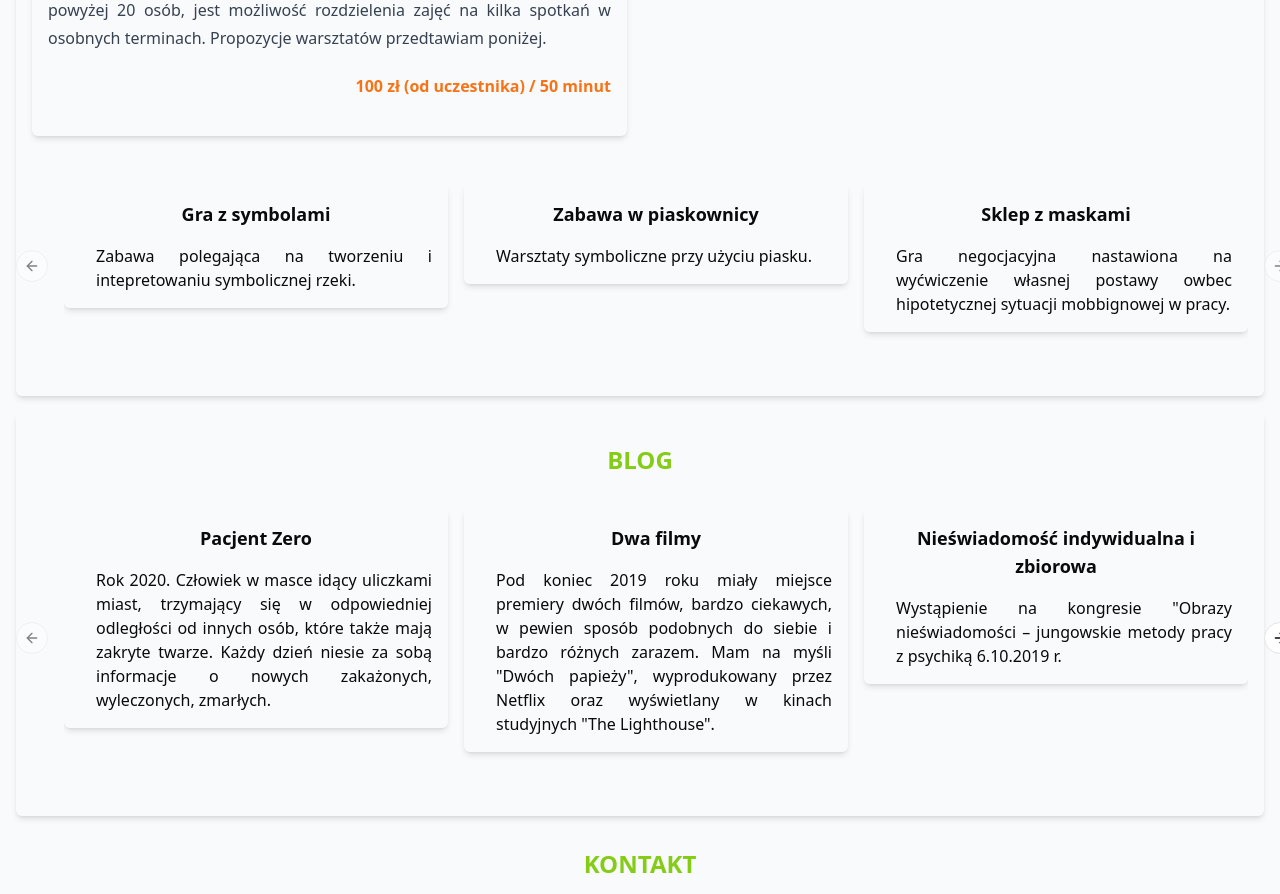
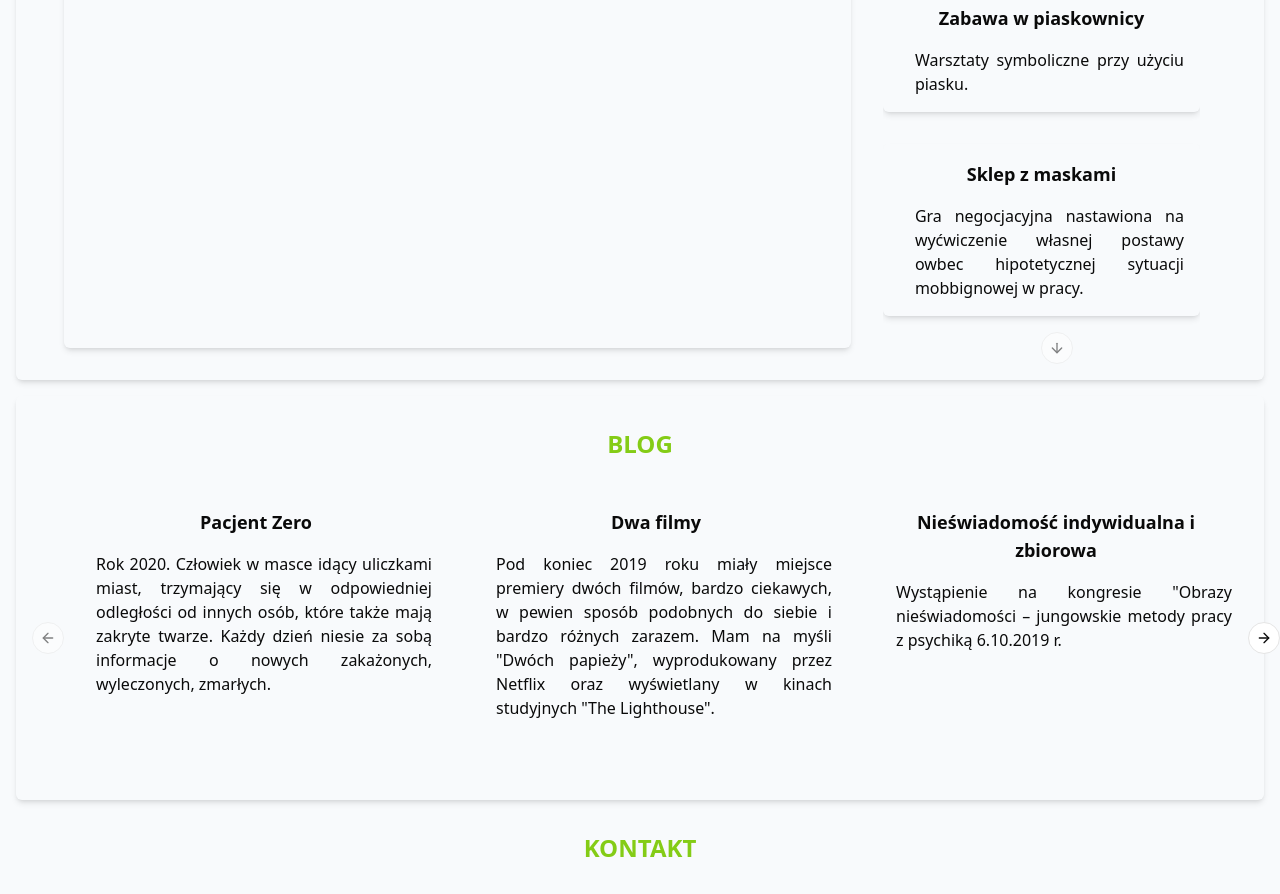
Before and after one commit to lukaszchwalisz/gab, a Next.js app: page / in a window 1280 px wide. Shown: the part 2089-2983 px from the top of the page. Built offline with nearby package versions, Linux system fonts and the light colour scheme.

Commit message:
add bento style

```diff
--- a/src/app/page.tsx
+++ b/src/app/page.tsx
@@ -1,7 +1,7 @@
 /* eslint-disable react/no-unescaped-entities */
 
 import Image from "next/image";
-
+import Link from "next/link";
 import {
   Carousel,
   CarouselContent,
@@ -72,17 +72,19 @@
       </div>
     </div>
 
-      <div className="prose prose-base lg:flex lg:space-x-4 text-justify">
+      <div className="container lg:flex lg:space-x-4 text-justify">
+
       <div className="p-4 mb-4 rounded-md shadow-md ">
       <h2 className="text-center font-bold mb-4">WARSZTATY</h2>
       <p className="">Zajęcia grupowe mogą być uzupełnieniem do procesu terapeutycznego albo odpowiadać na konkretne zapotrzebowania uczestników. Warsztat odbywa się przy zgłoszeniu co najmniej 8 osób. W wypadku większej grupy, powyżej 20 osób, jest możliwość rozdzielenia zajęć na kilka spotkań w osobnych terminach. Propozycje warsztatów przedtawiam poniżej.</p>
       <p className="font-semibold text-orange-500 text-right mt-2">100 zł (od uczestnika) / 50 minut</p>
       </div>
-      </div>
 
-    <div className="container lg:flex lg:space-x-4 m-4 p-4  text-justify">
 
-      <Carousel>
+
+    <div className="container flex lg:flex lg:space-x-4 m-4 p-4  text-justify">
+
+          <Carousel orientation="vertical">
           <CarouselContent className="">
 
           <CarouselItem className="md:basis-1/2 lg:basis-1/3">
@@ -108,11 +110,13 @@
           </CarouselItem>
 
         </CarouselContent>
-        <CarouselPrevious />
-        <CarouselNext />
+        <CarouselPrevious className="m-4"/>
+      <CarouselNext className="m-4"/>
       </Carousel>
 
     </div>
+    </div>
+
     </div>
 
     <div className="p-4 mb-4 rounded-md shadow-md">
@@ -123,7 +127,7 @@
         <CarouselContent className="md:basis-1/2 lg:basis-1/3">
 
           <CarouselItem className="md:basis-1/2 lg:basis-1/3">
-          <div className="p-4 mb-4 rounded-md shadow-md space-x-4">
+          <div className="p-4 mb-4 space-x-4">
 
           <h3 className="text-center font-bold mb-4">Pacjent Zero</h3>
 
@@ -132,21 +136,21 @@
           </CarouselItem>
 
           <CarouselItem className="md:basis-1/2 lg:basis-1/3">
-          <div className="p-4 mb-4 rounded-md shadow-md space-x-4">
+          <div className="p-4 mb-4 space-x-4">
           <h3 className="text-center font-bold mb-4">Dwa filmy</h3>
           <p className="">Pod koniec 2019 roku miały miejsce premiery dwóch filmów, bardzo ciekawych, w pewien sposób podobnych do siebie i bardzo różnych zarazem. Mam na myśli "Dwóch papieży", wyprodukowany przez Netflix oraz wyświetlany w kinach studyjnych "The Lighthouse".</p>
           </div>
           </CarouselItem>
 
           <CarouselItem className="md:basis-1/2 lg:basis-1/3">
-          <div className="p-4 mb-4 rounded-md shadow-md space-x-4">
+          <div className="p-4 mb-4 space-x-4">
           <h3 className="text-center font-bold mb-4">Nieświadomość indywidualna i zbiorowa</h3>
           <p className="">Wystąpienie na kongresie "Obrazy nieświadomości – jungowskie metody pracy z psychiką 6.10.2019 r.</p>
           </div>
           </CarouselItem>
 
           <CarouselItem className="md:basis-1/2 lg:basis-1/3">
-          <div className="p-4 mb-4 rounded-md shadow-md space-x-4">
+          <div className="p-4 mb-4 space-x-4">
           <h3 className="text-center font-bold mb-4">Golem: archetypowy mit czy miejska legenda?</h3>
           <p className="">Pod koniec sesji pacjentka spytała mnie o figurkę, która znajdowała się w moim gabinecie. Figurka przedstawiała słonia, który nosił na sobie zegar.</p>
 
@@ -155,7 +159,7 @@
           </CarouselItem>
 
           <CarouselItem className="md:basis-1/2 lg:basis-1/3">
-          <div className="p-4 mb-4 rounded-md shadow-md space-x-4">
+          <div className="p-4 mb-4 space-x-4">
           <h3 className="text-center font-bold mb-4">Sny a nieświadomy sens</h3>
           <p className="">W rozdziale „Podróże” we książce „Wspomnienia, sny, myśli” C.G. Jung przytoczył sen, który miał podczas podróży do Tunisu.</p>
 
@@ -172,10 +176,12 @@
           </CarouselItem>
 
         </CarouselContent>
-        <CarouselPrevious />
-      <CarouselNext />
+        <CarouselPrevious className="m-4"/>
+      <CarouselNext className="m-4"/>
     </Carousel>
+
     </div>
+
 
     </div>
 
@@ -186,6 +192,123 @@
 
     </div>
 
+    {/* <div className="grid justify-center m-4 mt-20 mb-20 lg:mx-20 xl:mx-40 2xl:mx-80">
+
+
+        <div className="grid gap-4 justify-center m-4 sm:grid-cols-2 md:grid-cols-2 xl:grid-cols-3 2xl:grid-cols-3">
+
+          <div className="flex flex-col items-start max-w-sm p-6 bg-blue-50 border border-gray-200 rounded-lg shadow dark:bg-gray-800 dark:border-gray-700">
+            <div>
+              <Link href="about">
+                <h5 className="mb-2 text-2xl font-bold tracking-tight text-gray-900 dark:text-slate-500">
+                  O nas
+                </h5>
+              </Link>
+              <p className="mb-3 font-normal text-gray-700 dark:text-slate-300">
+                Poczytaj o historii powstania stowarzyszenia "OSA",
+                najciekawszych wydarzeniach, sprawozdaniach i strukturze
+                organizacyjnej.
+              </p>
+            </div>
+            <div className="mt-auto">
+              <Link href="about"
+                className="inline-flex items-center px-3 py-2 text-sm font-medium text-center text-white bg-blue-700 hover:bg-blue-800 rounded-lg  focus:ring-4 focus:outline-none focus:ring-blue-300 dark:bg-indigo-600 dark:hover:bg-indigo-700 dark:focus:ring-blue-800"
+              >
+                Sprawdź
+                <svg
+                  className="rtl:rotate-180 w-3.5 h-3.5 ms-2"
+                  aria-hidden="true"
+                  xmlns="http://www.w3.org/2000/svg"
+                  fill="none"
+                  viewBox="0 0 14 10"
+                >
+                  <path
+                    stroke="currentColor"
+                    strokeLinecap="round"
+                    strokeLinejoin="round"
+                    strokeWidth="2"
+                    d="M1 5h12m0 0L9 1m4 4L9 9"
+                  />
+                </svg>
+              </Link>
+            </div>
+          </div>
+
+          <div className="flex flex-col items-start max-w-sm p-6 border bg-blue-50 border-gray-200 rounded-lg shadow dark:bg-gray-800 dark:border-gray-700">
+            <div>
+              <Link href="projekty">
+                <h5 className="mb-2 text-2xl font-bold tracking-tight text-gray-900 dark:text-slate-500">
+                  Projekty
+                </h5>
+              </Link>
+              <p className="mb-3 font-normal text-gray-700 dark:text-slate-300">
+                Aktualności z działalności stowarzyszenia "OSA": realizowane
+                projekty, ważne komunikaty, współpraca i możliwość
+                dofinansowania działalności stowarzyszenia.
+              </p>
+            </div>
+            <div className="mt-auto">
+              <Link href="projekty"
+                className="inline-flex items-center px-3 py-2 text-sm font-medium text-center text-white bg-blue-700 hover:bg-blue-800 rounded-lg focus:ring-4 focus:outline-none focus:ring-blue-300 dark:bg-indigo-600 dark:hover:bg-indigo-700 dark:focus:ring-blue-800"
+              >
+                Sprawdź
+                <svg
+                  className="rtl:rotate-180 w-3.5 h-3.5 ms-2"
+                  aria-hidden="true"
+                  xmlns="http://www.w3.org/2000/svg"
+                  fill="none"
+                  viewBox="0 0 14 10"
+                >
+                  <path
+                    stroke="currentColor"
+                    strokeLinecap="round"
+                    strokeLinejoin="round"
+                    strokeWidth="2"
+                    d="M1 5h12m0 0L9 1m4 4L9 9"
+                  />
+                </svg>
+              </Link>
+            </div>
+          </div>
+
+          <div className="flex flex-col items-start max-w-sm p-6 bg-blue-50 border border-gray-200 rounded-lg shadow dark:bg-gray-800 dark:border-gray-700">
+            <div>
+              <Link href="wiedza">
+                <h5 className="mb-2 text-2xl font-bold tracking-tight text-gray-900 dark:text-slate-500">
+                  Wiedza
+                </h5>
+              </Link>
+              <p className="mb-3 font-normal text-gray-700 dark:text-slate-300">
+                Zapoznaj się z najważniejszą terminologią dotyczącą zjawiska
+                mobbingu.
+              </p>
+            </div>
+            <div className="mt-auto">
+              <Link href="wiedza"
+                className="inline-flex items-center px-3 py-2 text-sm font-medium text-center text-white bg-blue-700 hover:bg-blue-800 rounded-lg focus:ring-4 focus:outline-none focus:ring-blue-300 dark:bg-indigo-600 dark:hover:bg-indigo-700 dark:focus:ring-blue-800"
+              >
+                Sprawdź
+                <svg
+                  className="rtl:rotate-180 w-3.5 h-3.5 ms-2"
+                  aria-hidden="true"
+                  xmlns="http://www.w3.org/2000/svg"
+                  fill="none"
+                  viewBox="0 0 14 10"
+                >
+                  <path
+                    stroke="currentColor"
+                    strokeLinecap="round"
+                    strokeLinejoin="round"
+                    strokeWidth="2"
+                    d="M1 5h12m0 0L9 1m4 4L9 9"
+                  />
+                </svg>
+              </Link>
+            </div>
+          </div>
+        </div>
+      </div> */}
+
     </main>
   );
 }
```
